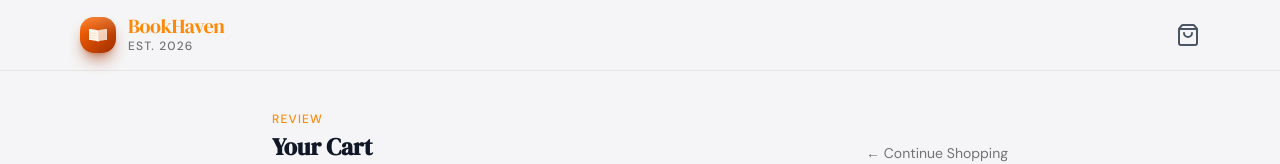
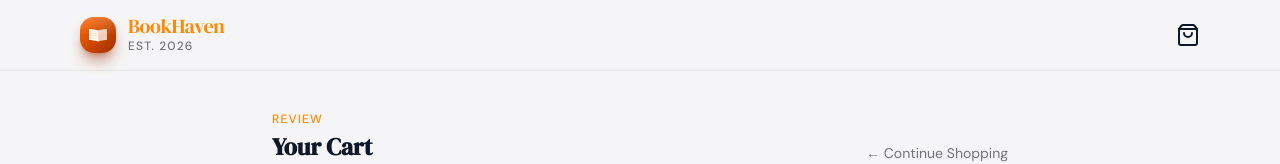
Before and after one commit to binoiii/book-haven, a Next.js app: page /cart in a window 1280 px wide. Shown: the top 164 px of the page. Built offline with nearby package versions, Linux system fonts and the light colour scheme.

Commit message:
style(Header): 💄 darken shopping bag icon color

```diff
--- a/components/layout/Header.tsx
+++ b/components/layout/Header.tsx
@@ -16,7 +16,7 @@ export function Header() {
           <Logo />
         </Link>
         <Link href="/cart" className="relative flex items-center gap-2 text-sm font-medium">
-          <ShoppingBag className="h-6 w-6 text-gray-600" />
+          <ShoppingBag className="h-6 w-6 text-gray-900" />
           {count > 0 && (
             <span className="absolute -top-2 -right-3 flex min-w-5 items-center justify-center rounded-full bg-orange-500 px-1.5 py-0.5 text-[10px] leading-none font-medium text-white">
               {count > 99 ? "99+" : count}
```
